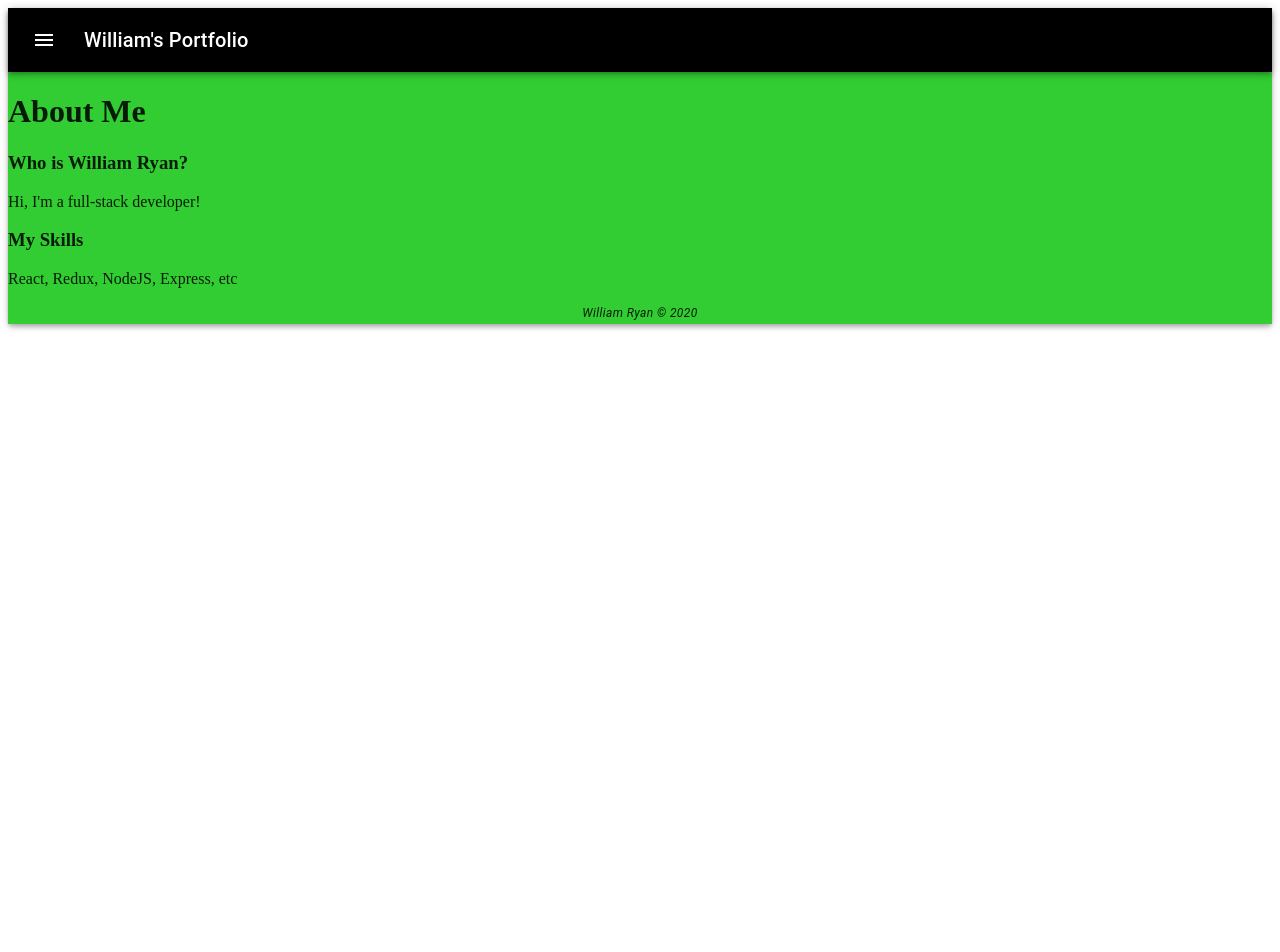
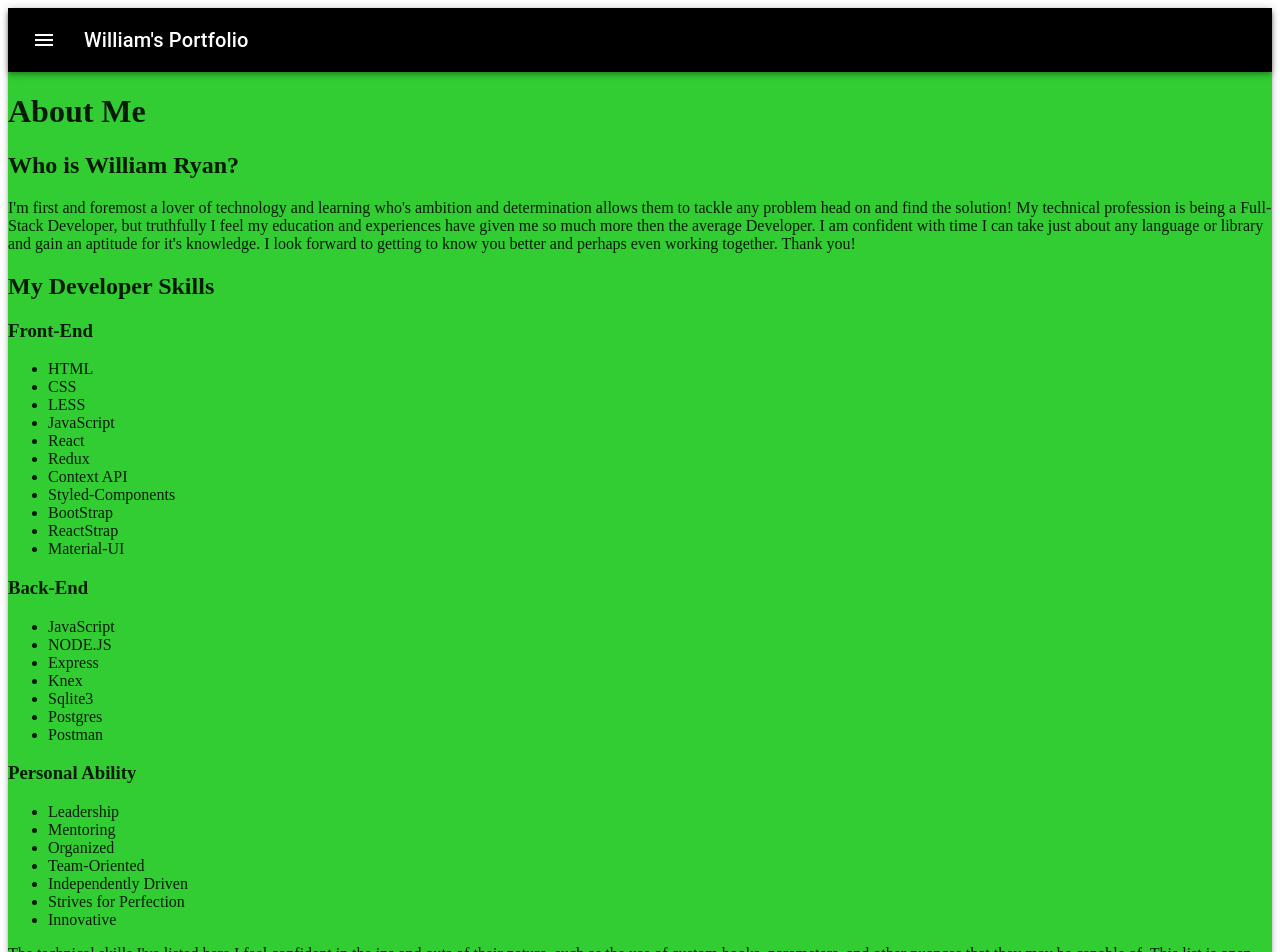
Before and after one commit to William-Ryan/portfolio-frontend, a React (Create React App) app: page /about in a window 1280 px wide. Shown: the top 952 px of the page. Before the commit the page ends 800 px from the top, so only its background shows below. Built offline with nearby package versions, Linux system fonts and the light colour scheme.

Commit message:
Add further detail to about page including... * A personal summary * Developer and Personal Skills * Closing Statement

```diff
--- a/src/components/About.js
+++ b/src/components/About.js
@@ -4,10 +4,59 @@ const About = () => {
     return (
         <div>
             <h1>About Me</h1>
-            <h3>Who is William Ryan?</h3>
-            <p>Hi, I'm a full-stack developer!</p>
-            <h3>My Skills</h3>
-            <p>React, Redux, NodeJS, Express, etc</p>
+            <div>
+                <h2>Who is William Ryan?</h2>
+                <p>I'm first and foremost a lover of technology and learning who's ambition and determination
+                    allows them to tackle any problem head on and find the solution! My technical profession is
+                    being a Full-Stack Developer, but truthfully I feel my education and experiences have given
+                    me so much more then the average Developer. I am confident with time I can take just about
+                    any language or library and gain an aptitude for it's knowledge. I look forward to getting to
+                    know you better and perhaps even working together. Thank you!</p>
+            </div>
+            <div>
+                <h2>My Developer Skills</h2>
+                <h3>Front-End</h3>
+                <ul>
+                    <li>HTML</li>
+                    <li>CSS</li>
+                    <li>LESS</li>
+                    <li>JavaScript</li>
+                    <li>React</li>
+                    <li>Redux</li>
+                    <li>Context API</li>
+                    <li>Styled-Components</li>
+                    <li>BootStrap</li>
+                    <li>ReactStrap</li>
+                    <li>Material-UI</li>
+                </ul>
+                <h3>Back-End</h3>
+                <ul>
+                    <li>JavaScript</li>
+                    <li>NODE.JS</li>
+                    <li>Express</li>
+                    <li>Knex</li>
+                    <li>Sqlite3</li>
+                    <li>Postgres</li>
+                    <li>Postman</li>
+                </ul>
+                <h3>Personal Ability</h3>
+                <ul>
+                    <li>Leadership</li>
+                    <li>Mentoring</li>
+                    <li>Organized</li>
+                    <li>Team-Oriented</li>
+                    <li>Independently Driven</li>
+                    <li>Strives for Perfection</li>
+                    <li>Innovative</li>
+                </ul>
+            </div>
+            <div>
+                <p>The technical skills I've listed here I feel confident in the ins and outs of their nature,
+                    such as the use of custom hooks, parameters, and other nuances that they may be capable of.
+                    This list is open and likely in this very moment is being expanded and explored so feel
+                    free to inquire on any interests in fields that have not been directly stated above.
+                </p>
+            </div>
         </div>
     )
 }
```
